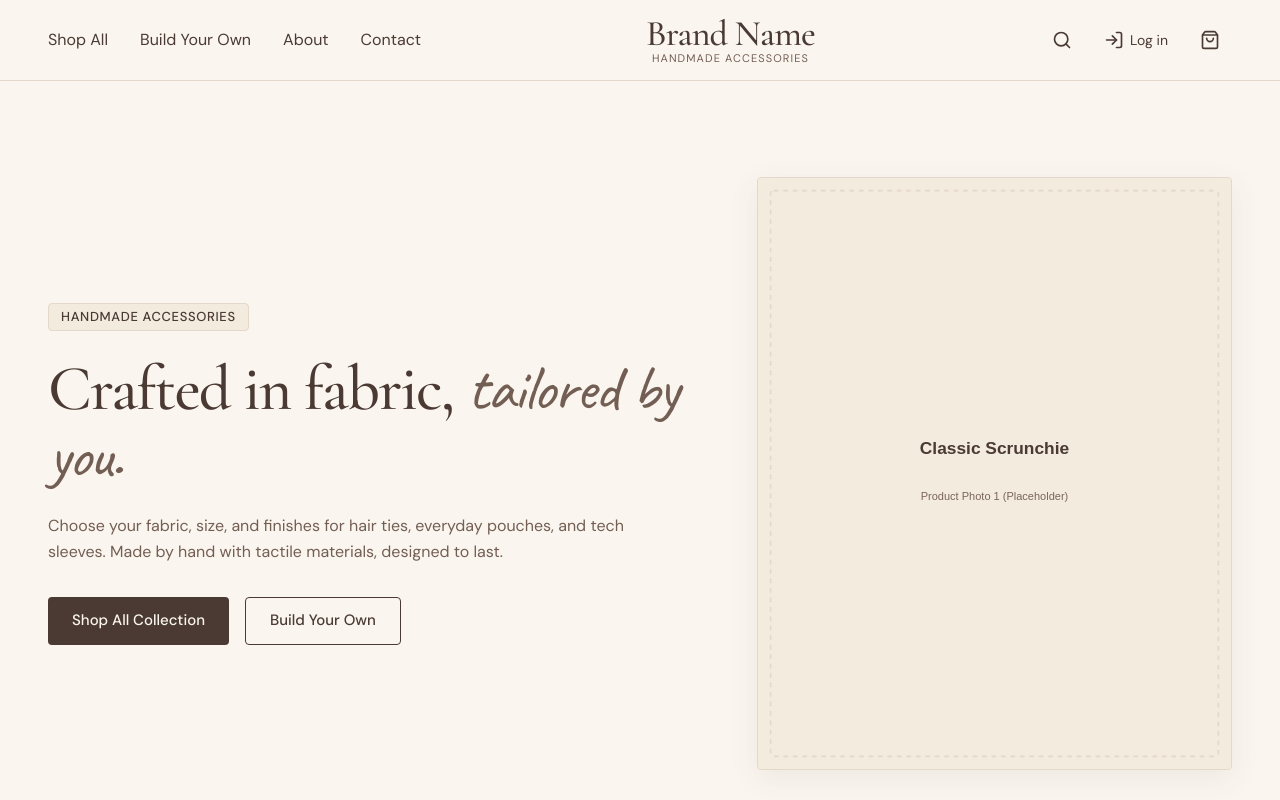
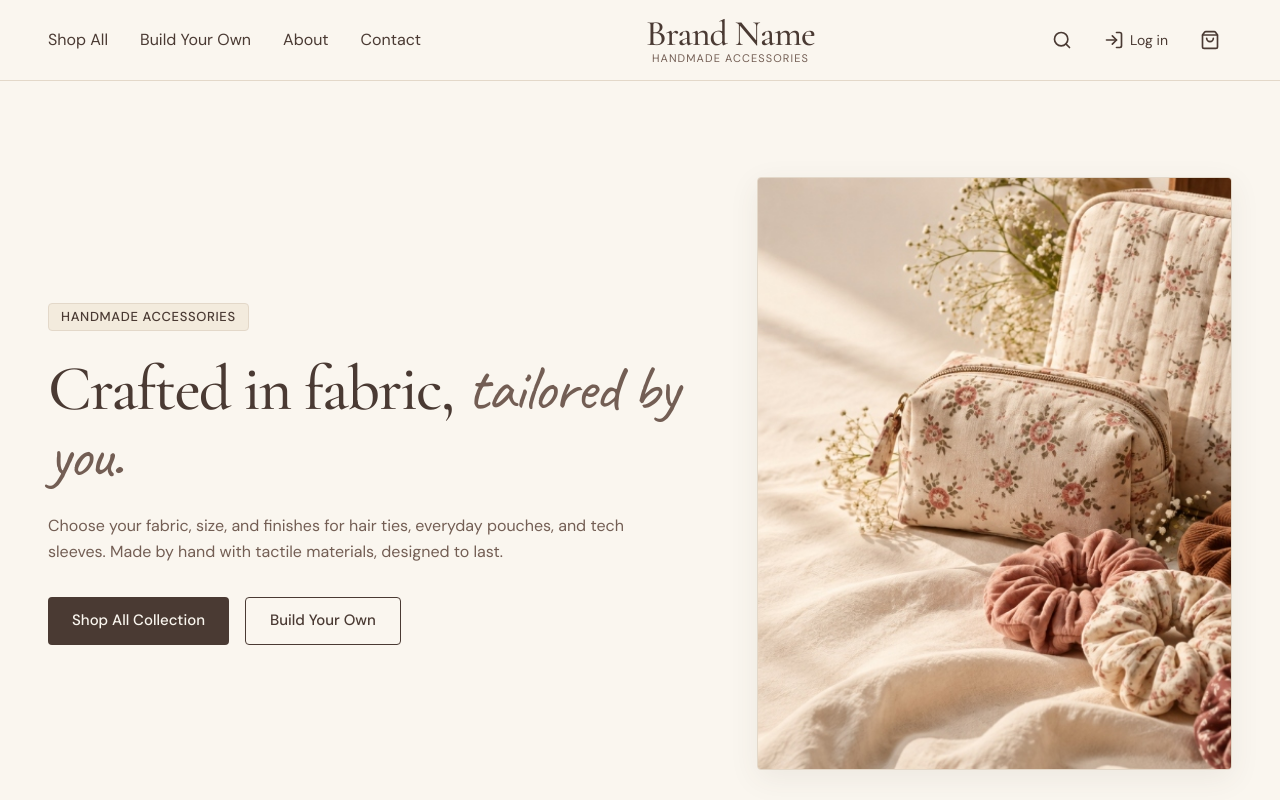
Before and after one commit to anandawasthi10/Boutique, a Next.js app: page / in a window 1280 px wide. Shown: the top 800 px of the page. Built offline with nearby package versions, Linux system fonts and the light colour scheme; no server answers.

Commit message:
use photo as hero image on homepage

```diff
--- a/app/page.tsx
+++ b/app/page.tsx
@@ -122,8 +122,8 @@ export default function HomePage() {
           <div className="lg:col-span-5 w-full">
             <div className="relative aspect-4/5 w-full rounded-[4px] overflow-hidden border border-[var(--color-border)] bg-[var(--color-surface)] shadow-[var(--shadow-soft)]">
               <Image
-                src="/images/placeholders/scrunchie-1.svg"
-                alt="Handmade accessories featured collection (Placeholder)"
+                src="/images/handmade-accessories-hero.jpg"
+                alt="Handmade accessories featured collection"
                 fill
                 priority
                 sizes="(max-width: 1024px) 100vw, 40vw"
```
